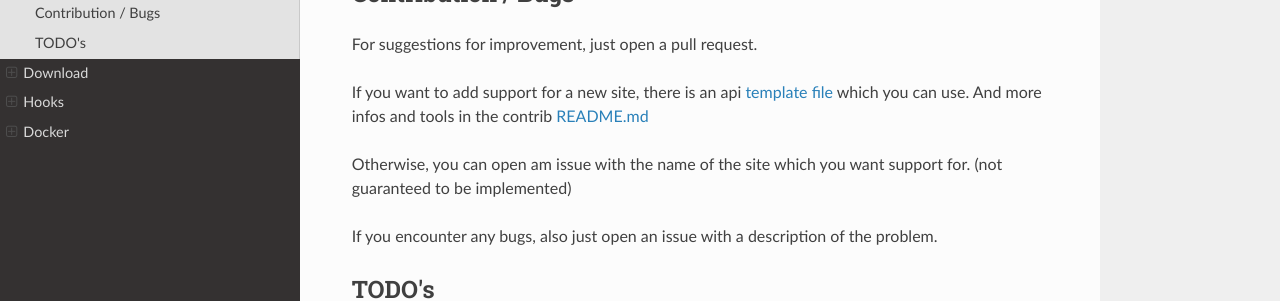
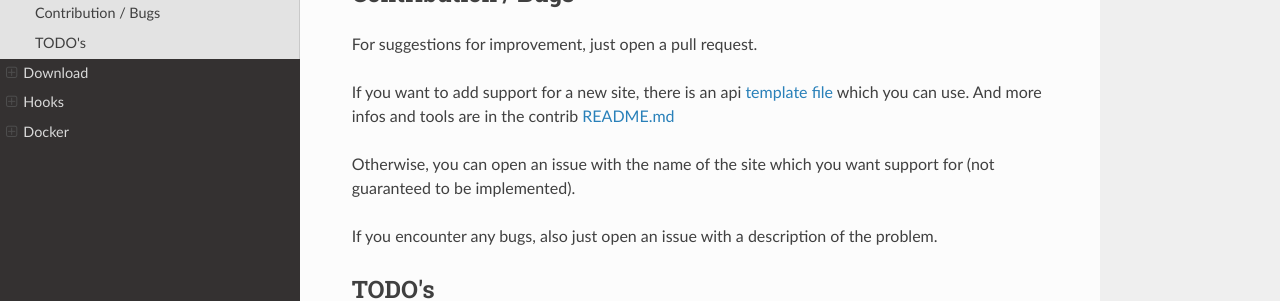
Before and after one commit to olofvndrhr/manga-dlp, an MkDocs documentation site: the page built from docs/pages/index.md, in a window 1280 px wide and 900 px high, scrolled down 2135 px. Shown: the part 286-587 px from the top of the window. Built offline with MkDocs 1.6.1, drawn with Linux system fonts in a browser that asks for light colours; nearby versions of some CDN libraries; a script that is not in the unit is left out; some of the changed text lies outside the part shown.

Commit message:
update readme
Signed-off-by: Ivan Schaller <ivan@schaller.sh>

```diff
--- a/docs/pages/index.md
+++ b/docs/pages/index.md
@@ -94,7 +94,7 @@ mangadlp <args> # call script directly
 
 ### With docker
 
-See the docker [README](docker/)
+See the docker [README](https://manga-dlp.ivn.sh/docker/)
 
 ## Options
 
@@ -134,20 +134,18 @@ verbosity: [mutually_exclusive]
 
 For suggestions for improvement, just open a pull request.
 
-If you want to add support for a new site, there is an
-api [template file](https://github.com/olofvndrhr/manga-dlp/blob/master/contrib/api_template.py) which you can use.
-And more infos and tools in the
-contrib [README.md](https://github.com/olofvndrhr/manga-dlp/blob/master/contrib/README.md)
+If you want to add support for a new site, there is an api [template file](./contrib/api_template.py) which you can use.
+And more infos and tools are in the contrib [README.md](contrib/README.md)
 
-Otherwise, you can open am issue with the name of the site which you want support for. (not guaranteed to be
-implemented)
+Otherwise, you can open an issue with the name of the site which you want support for (not guaranteed to be
+implemented).
 
 If you encounter any bugs, also just open an issue with a description of the problem.
 
 ## TODO's
 
 -   <del>Make docker container for easy distribution</del>
-    --> [Dockerhub](https://hub.docker.com/repository/docker/olofvndrhr/manga-dlp)
+    --> [Dockerhub](https://hub.docker.com/r/olofvndrhr/manga-dlp)
 -   <del>Automate release</del>
     --> Done with woodpecker-ci
 -   <del>Make pypi package</del>
```
Also changed, not shown: other parts of docs/pages/index.md (+2 -2 lines), README.md.
